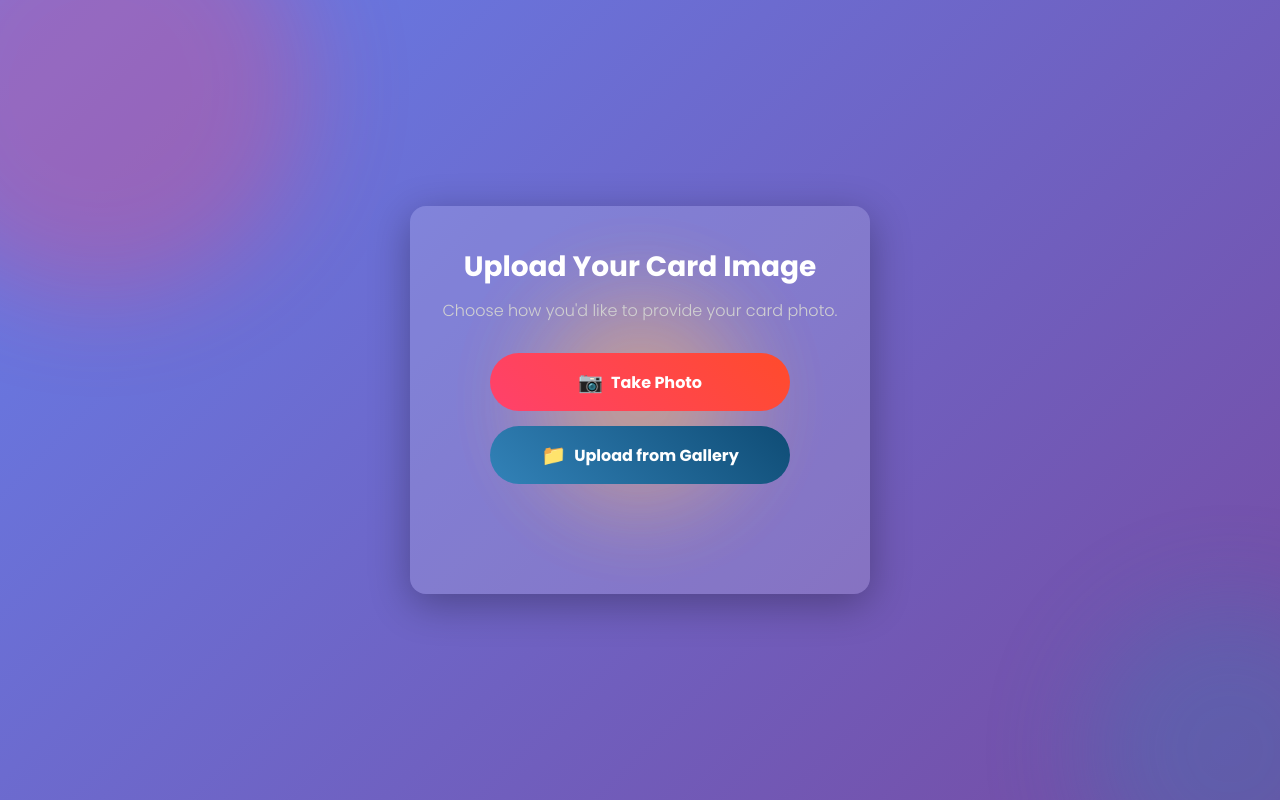
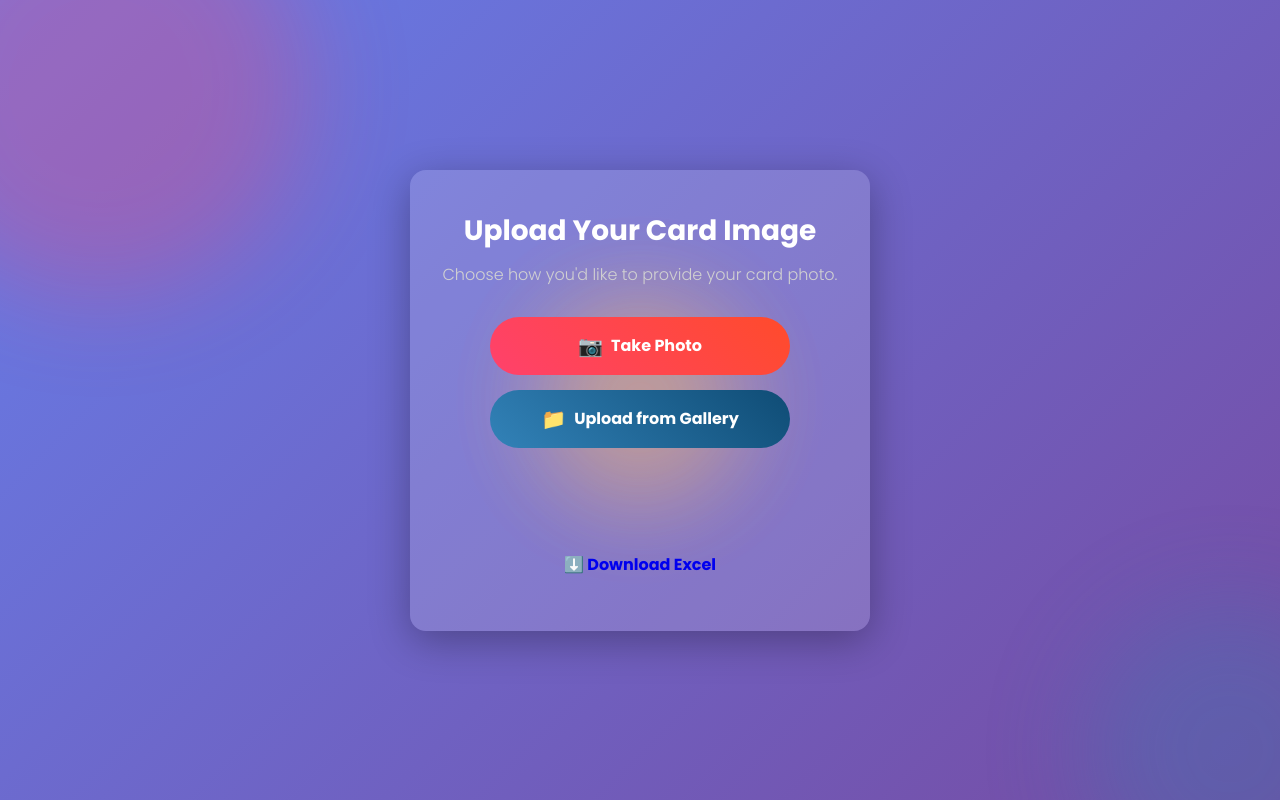
Before and after one commit to AmmarRiaz123/threeft, a Flask app: page / in a window 1280 px wide. Run offline with Flask 3, Linux system fonts and the light colour scheme.

Commit message:
Update index.html

```diff
--- a/templates/index.html
+++ b/templates/index.html
@@ -51,6 +51,11 @@
       <div id="preview" class="preview"></div>
       <div id="result" class="extracted-info"></div>
     </form>
+
+    <!-- Download Excel Button -->
+    <a href="/download-excel" class="button download-btn" style="margin-top: 20px; text-align: center;">
+      ⬇️ Download Excel
+    </a>
   </div>
 </div>
 
```
